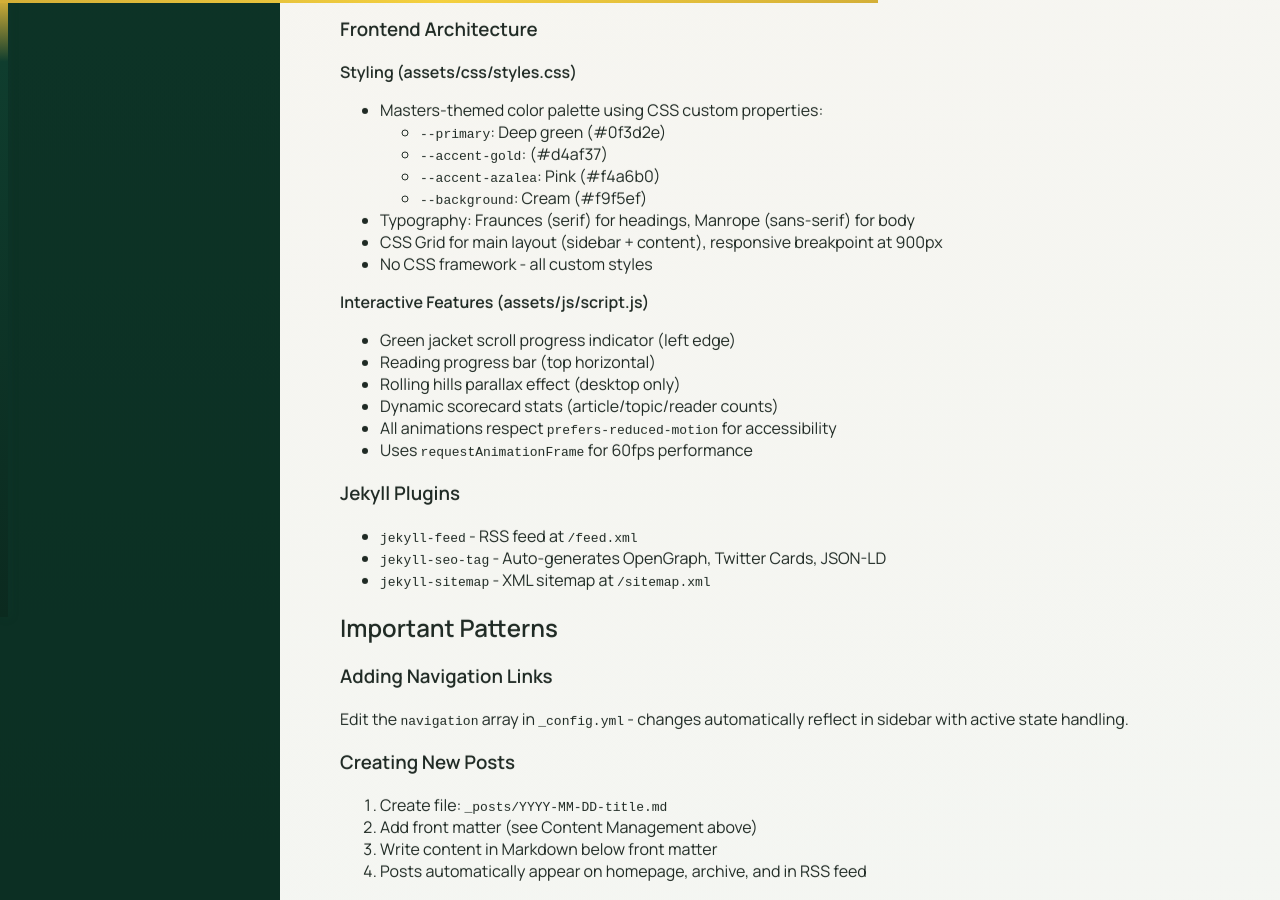
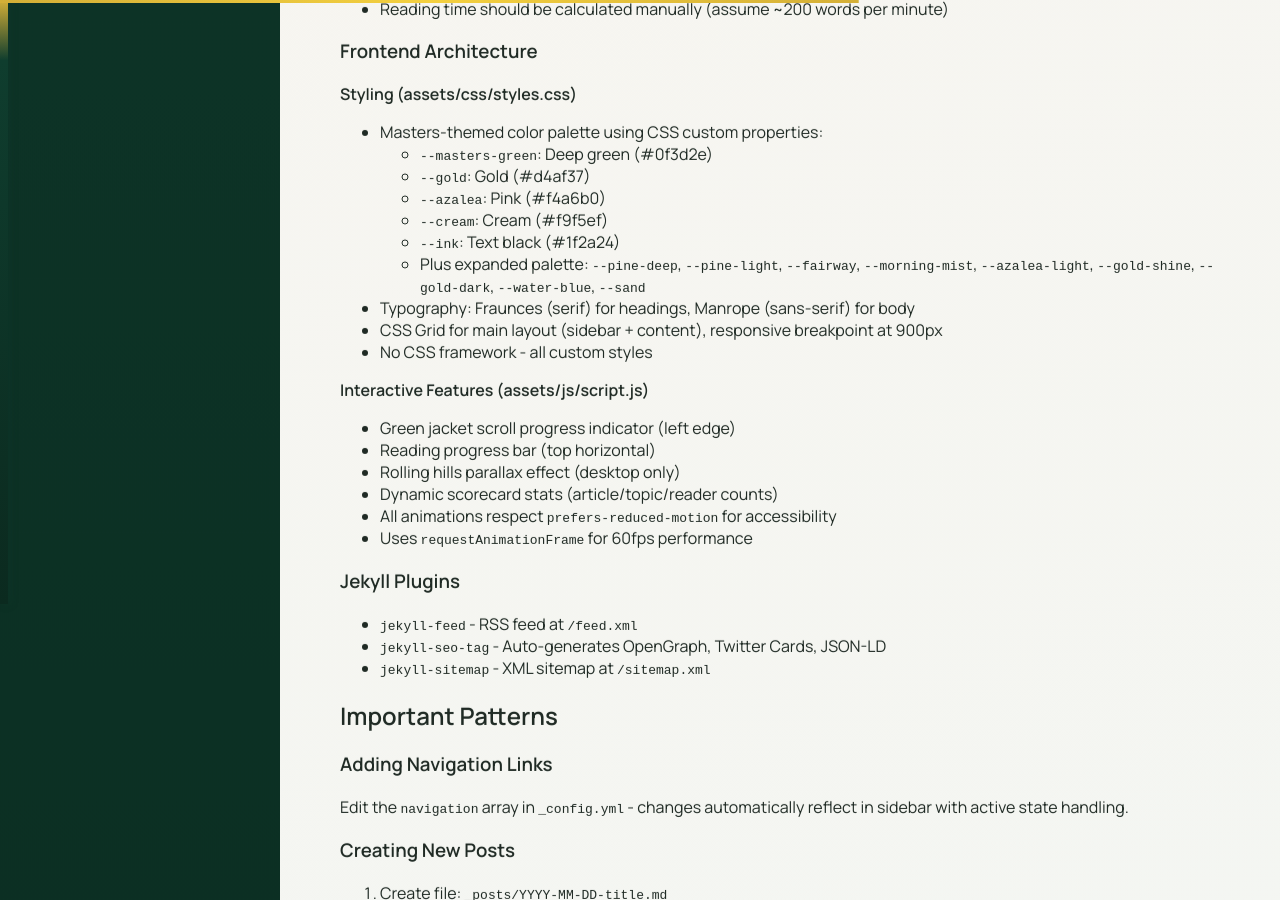
Before and after one commit to gmansims/gmansims.github.io, a Jekyll site: the page built from CLAUDE.md, in a window 1280 px wide and 900 px high, scrolled down 2662 px. Built offline with Jekyll 4.4.1, drawn with Linux system fonts in a browser that asks for light colours; our own code applies the rules of GitHub Pages for plain Markdown files; some of the changed text lies outside the part shown.

Commit message:
docs: fix CSS variable names and clarify htmlproofer scope
- Update CSS custom properties to match actual variable names (--masters-green, --gold, --azalea, --cream, --ink)
- Add expanded palette documentation
- Clarify htmlproofer does basic HTML validation, not comprehensive accessibility testing

Co-Authored-By: Claude Sonnet 4.5 <noreply@anthropic.com>

```diff
--- a/CLAUDE.md
+++ b/CLAUDE.md
@@ -17,7 +17,7 @@ bundle exec jekyll build          # Build static site to _site/
 
 ### Testing
 The project uses GitHub Actions for CI/CD validation:
-- **HTML validation**: `htmlproofer` checks generated HTML for broken links and accessibility
+- **HTML validation**: `htmlproofer` performs basic HTML validation and checks for broken links (note: ignores missing alt text, so not comprehensive accessibility testing)
 - **Claude Code Review**: Automated PR reviews check for HTML/CSS issues, broken links, and typos
 
 There are no unit tests - validation focuses on the build output.
@@ -130,10 +130,12 @@ Reusable components in `_includes/`:
 
 **Styling (assets/css/styles.css)**
 - Masters-themed color palette using CSS custom properties:
-  - `--primary`: Deep green (#0f3d2e)
-  - `--accent-gold`: (#d4af37)
-  - `--accent-azalea`: Pink (#f4a6b0)
-  - `--background`: Cream (#f9f5ef)
+  - `--masters-green`: Deep green (#0f3d2e)
+  - `--gold`: Gold (#d4af37)
+  - `--azalea`: Pink (#f4a6b0)
+  - `--cream`: Cream (#f9f5ef)
+  - `--ink`: Text black (#1f2a24)
+  - Plus expanded palette: `--pine-deep`, `--pine-light`, `--fairway`, `--morning-mist`, `--azalea-light`, `--gold-shine`, `--gold-dark`, `--water-blue`, `--sand`
 - Typography: Fraunces (serif) for headings, Manrope (sans-serif) for body
 - CSS Grid for main layout (sidebar + content), responsive breakpoint at 900px
 - No CSS framework - all custom styles
```
